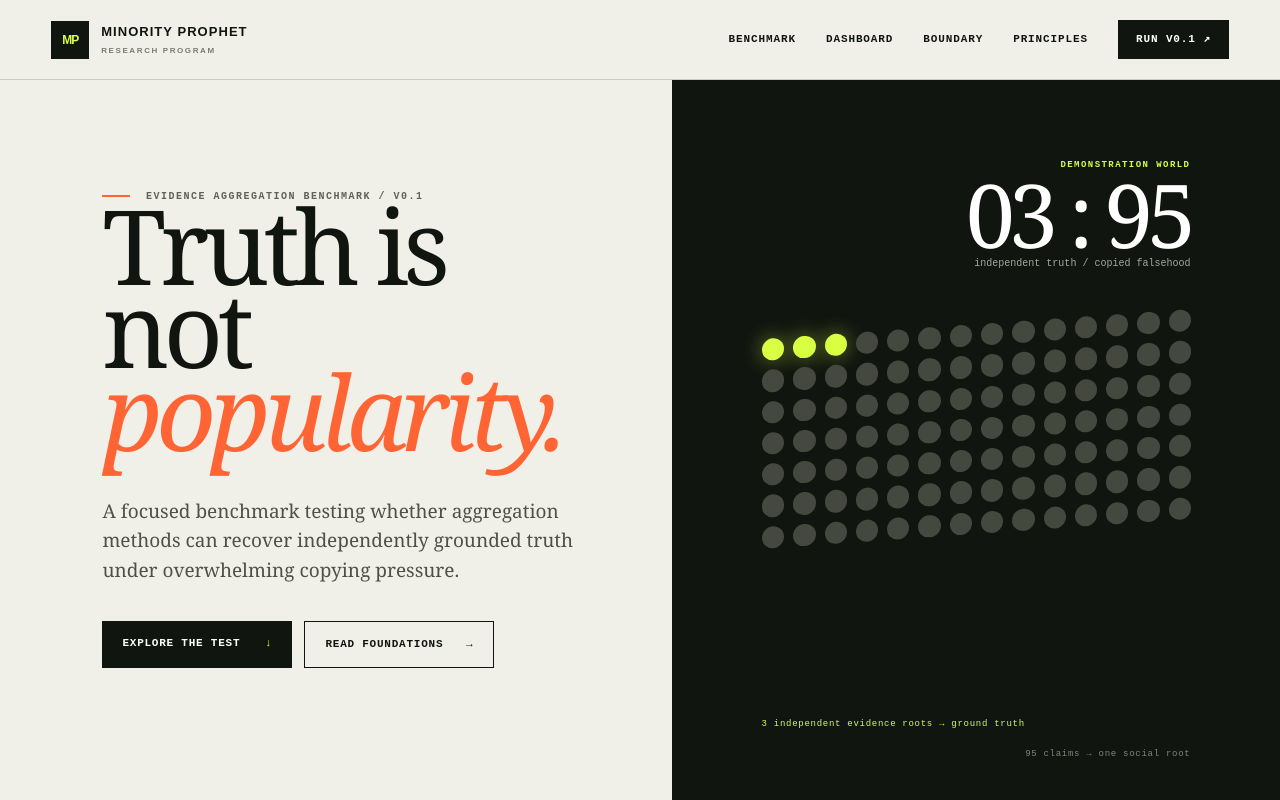
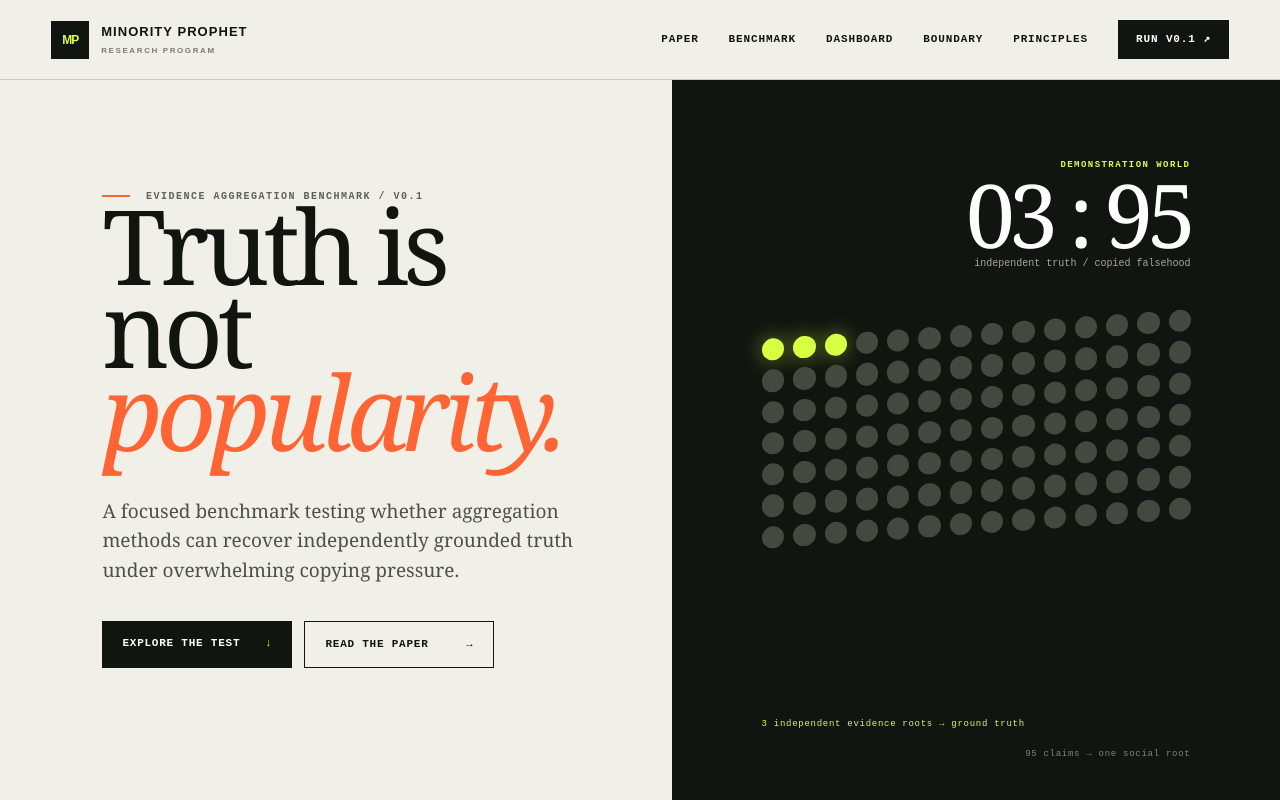
Before and after one commit to Silentpartnercoding/minority-prophet, a Next.js app: page / in a window 1280 px wide. Shown: the top 800 px of the page. Built offline with nearby package versions, Linux system fonts and the light colour scheme.

Commit message:
site: link the landing page to paper v1.0.7

```diff
--- a/app/page.tsx
+++ b/app/page.tsx
@@ -3,6 +3,8 @@
 import { useMemo, useState } from "react";
 
 type ClaimKind = "independent" | "copied" | "contradiction";
+
+const paperUrl = "https://github.com/Silentpartnercoding/minority-prophet/blob/main/papers/minority-prophet-v1.0.7.md";
 
 const claims: { id: string; agent: string; belief: string; confidence: number; kind: ClaimKind; source: string }[] = [
   { id: "C-003", agent: "Observer 03", belief: "TRUE", confidence: 98, kind: "independent", source: "Instrument C" },
@@ -38,6 +40,7 @@ export default function Home() {
           <span>MINORITY PROPHET <small>RESEARCH PROGRAM</small></span>
         </a>
         <div className="navlinks">
+          <a href={paperUrl}>Paper</a>
           <a href="#benchmark">Benchmark</a>
           <a href="#dashboard">Dashboard</a>
           <a href="#boundary">Boundary</a>
@@ -53,7 +56,7 @@ export default function Home() {
           <p className="lede">A focused benchmark testing whether aggregation methods can recover independently grounded truth under overwhelming copying pressure.</p>
           <div className="hero-actions">
             <a className="button primary" href="#dashboard">Explore the test <span>↓</span></a>
-            <a className="button secondary" href="#foundations">Read foundations <span>→</span></a>
+            <a className="button secondary" href={paperUrl}>Read the paper <span>→</span></a>
           </div>
         </div>
         <div className="hero-visual" aria-label="Three independent true observations opposed by ninety-five copied false claims">
```
Also changed, not shown: 1 other file (tests, documents, lock files or other folders).
